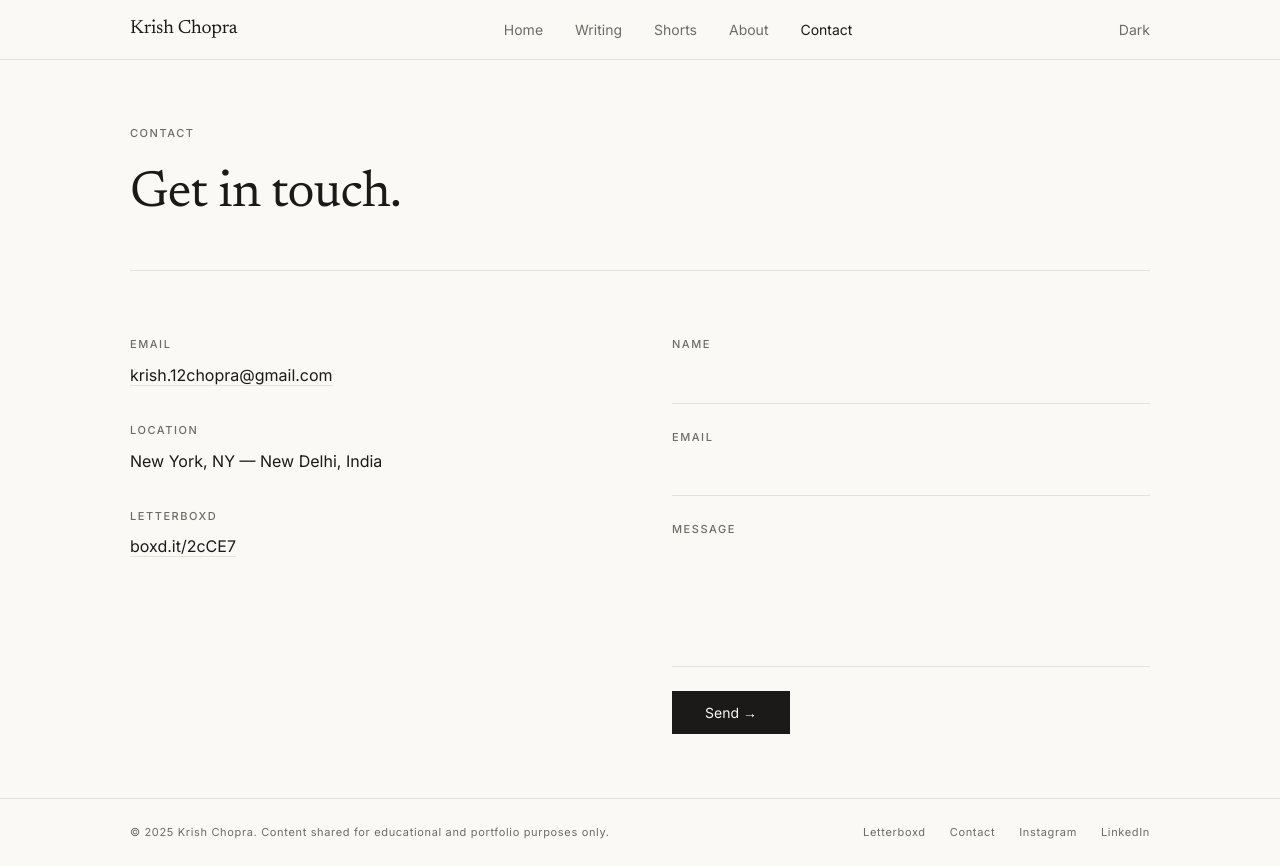
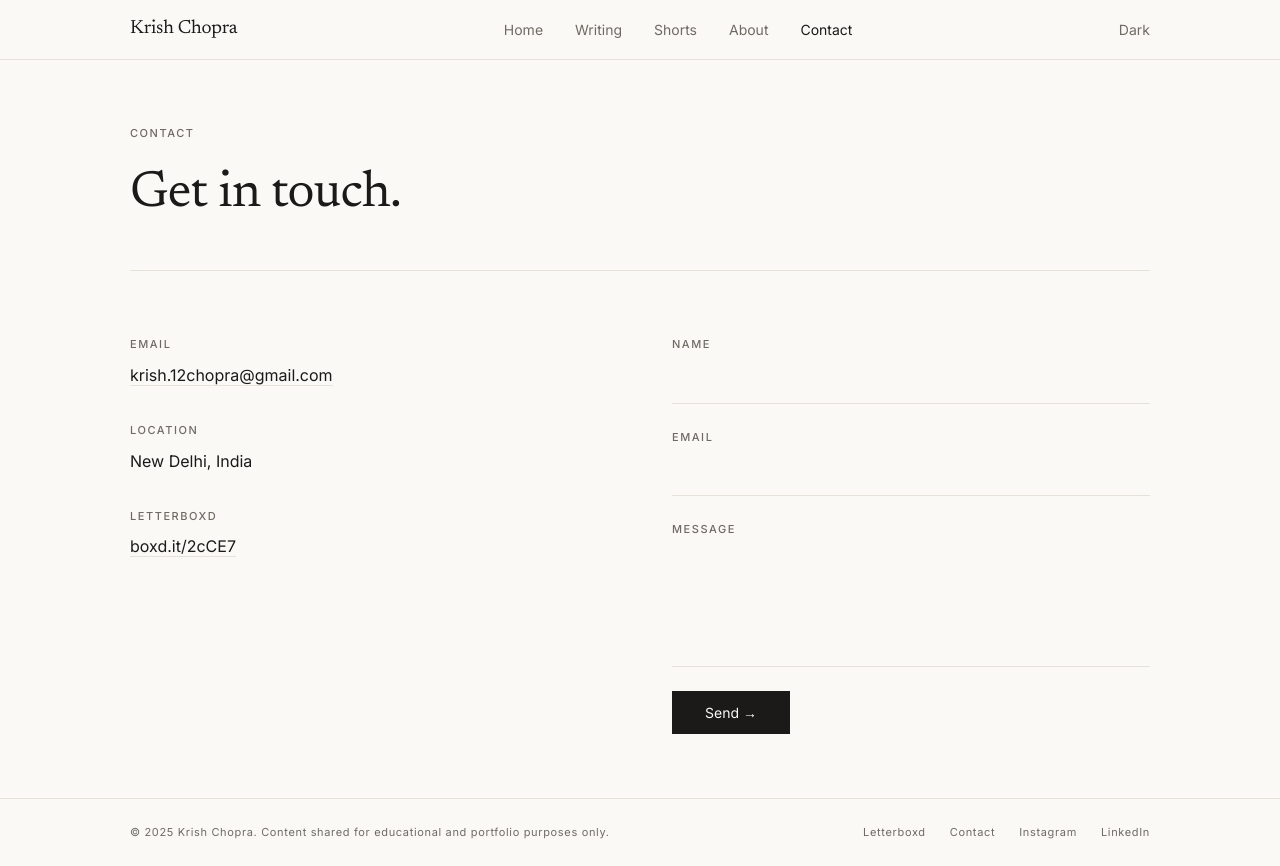
Before and after one commit to KrishChopra04/krish-portfolio, a Next.js app: page /contact in a window 1280 px wide. Built offline with nearby package versions, Linux system fonts and the light colour scheme.

Commit message:
Update page.tsx

```diff
--- a/app/contact/page.tsx
+++ b/app/contact/page.tsx
@@ -11,7 +11,7 @@ const details = [
     value: 'krish.12chopra@gmail.com',
     href: 'mailto:krish.12chopra@gmail.com',
   },
-  { label: 'Location', value: 'New York, NY — New Delhi, India' },
+  { label: 'Location', value: 'New Delhi, India' },
   { label: 'Letterboxd', value: 'boxd.it/2cCE7', href: 'https://boxd.it/2cCE7' },
 ]
 
```
